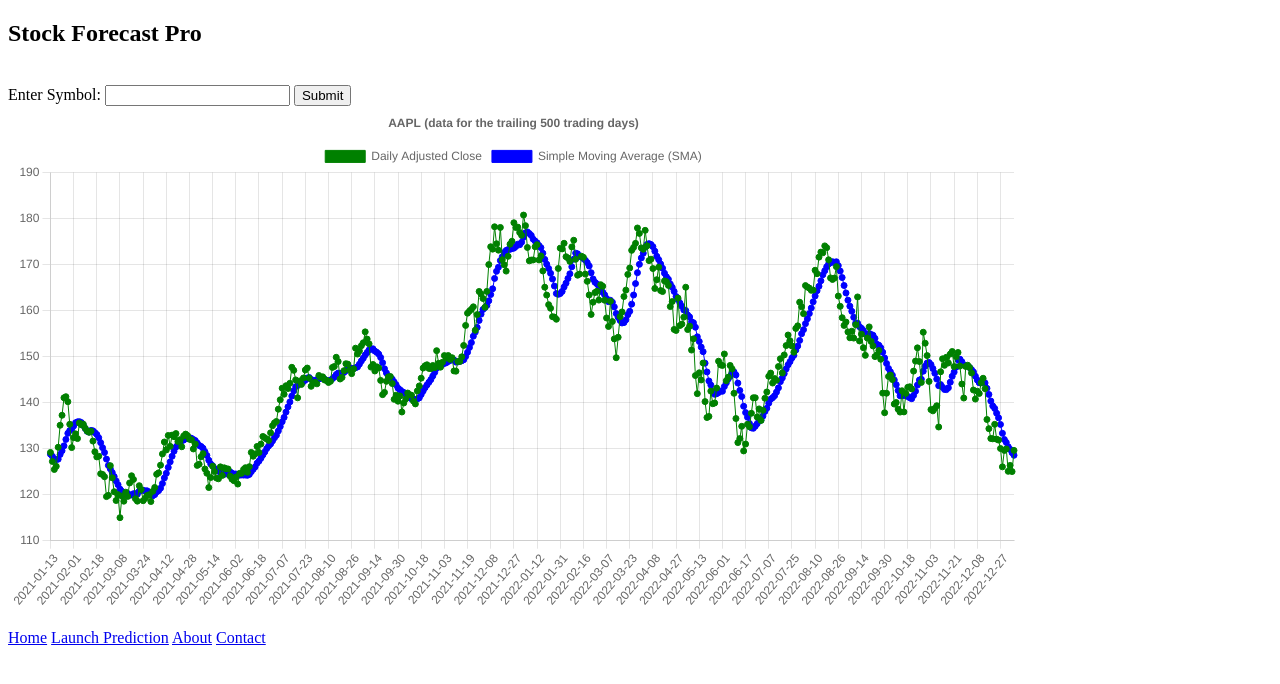
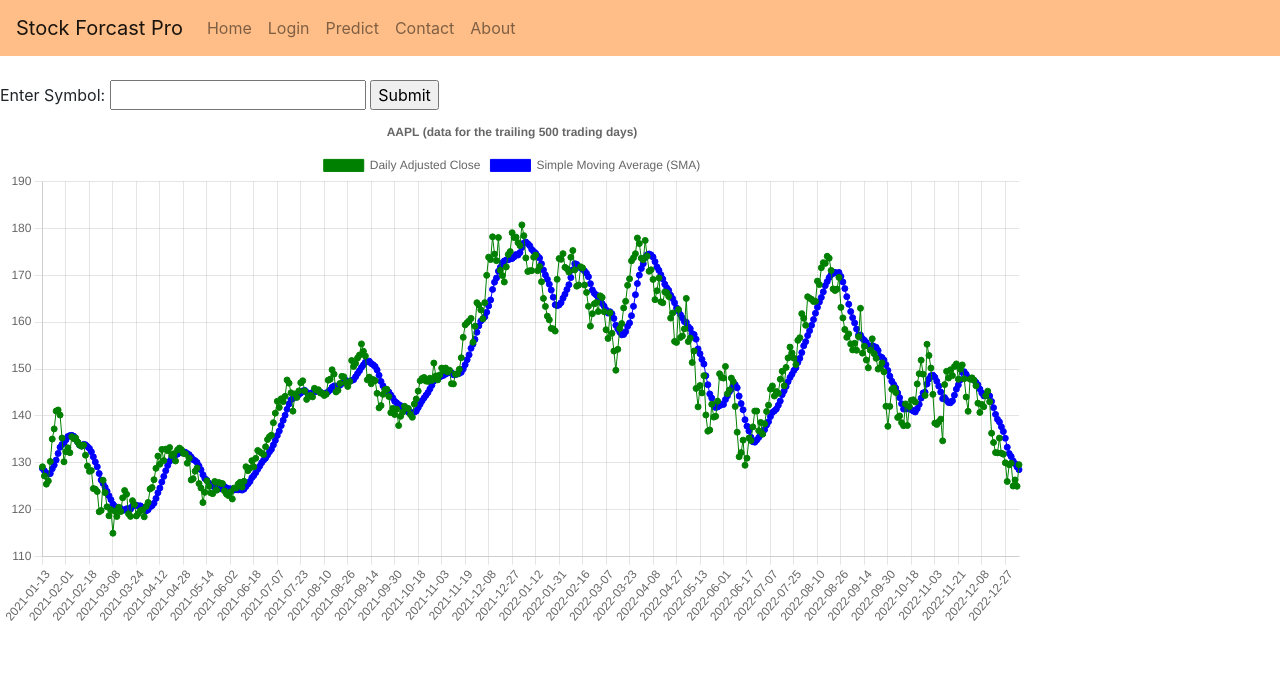
Before and after one commit to KianHaghighi/Stock-Forecast-Pro, a Django app: page / in a window 1280 px wide. Shown: the top 684 px of the page. Run offline with Django 4.2, Linux system fonts and the light colour scheme; data comes from the database, SQL or seed files in the repository; both versions use the stored data as it was after the commit; some libraries are stand-ins or nearby versions.

Commit message:
Second commit

```diff
--- a/settings.py
+++ b/settings.py
@@ -59,7 +59,7 @@ ROOT_URLCONF = "vis.urls"
 TEMPLATES = [
     {
         "BACKEND": "django.template.backends.django.DjangoTemplates",
-        "DIRS": [os.path.join(BASE_DIR, 'templates')],
+        "DIRS": [os.path.join(BASE_DIR, 'templates'), os.path.join(BASE_DIR,'templates','registration')],
         "APP_DIRS": True,
         "OPTIONS": {
             "context_processors": [
@@ -130,3 +130,5 @@ STATIC_URL = "static/"
 # https://docs.djangoproject.com/en/4.1/ref/settings/#default-auto-field
 
 DEFAULT_AUTO_FIELD = "django.db.models.BigAutoField"
+
+LOGIN_REDIRECT_URL = '/login/'
--- a/stockVisualizer/views.py
+++ b/stockVisualizer/views.py
@@ -1,8 +1,16 @@
 from django.shortcuts import render
+from .forms import LoginForm
 from django.http import HttpResponse
 from django.http import HttpRequest
 from django.views.decorators.csrf import csrf_exempt
+from django.contrib.auth.decorators import login_required
+from django.contrib.auth.forms import AuthenticationForm
+from django.contrib.auth.forms import UserCreationForm
 from .models import StockData
+
+
+from django.contrib.auth.models import User
+#from .forms import SignUpForm
 
 import requests
 import json
@@ -25,7 +33,29 @@ def about(request):
 def contact(request):
     return render(request, 'contact.html', {})
 
+def login(request):
+     form = AuthenticationForm()
+     return render(request, 'registration/login.html', {'form': form})
+
+def signup_view(request):
+    if request.method == 'POST':
+        form = UserCreationForm(request.POST)
+        if form.is_valid():
+            form.save()
+            # Log the user in and redirect to the home page
+    else:
+        form = UserCreationForm()
+    return render(request, 'signup.html', {'form': form})
+
+def profile_view(request):
+    if request.user.is_authenticated:
+        return render(request, 'profile.html', {'message': 'You are now logged in.'})
+    else:
+        return render(request, 'profile.html', {'message': 'Please login to access your profile.'})
+
 #using template "streamlit.html"
+#log-in required to view this
+@csrf_exempt
 def streamlit_view(request):
     return render(request, 'streamlit.html')
 
--- /dev/null
+++ b/templates/header.html
@@ -0,0 +1,29 @@
+<style>.orange-bg {
+    background-color: rgb(255, 190, 135);
+}
+}</style>
+<nav class="navbar navbar-expand-lg navbar-light orange-bg">
+    <a class="navbar-brand" href="#">Stock Forcast Pro</a>
+    <button class="navbar-toggler" type="button" data-toggle="collapse" data-target="#navbarNav" aria-controls="navbarNav" aria-expanded="false" aria-label="Toggle navigation">
+      <span class="navbar-toggler-icon"></span>
+    </button>
+    <div class="collapse navbar-collapse" id="navbarNav">
+      <ul class="navbar-nav">
+        <li class="nav-item">
+          <a class="nav-link" href="{% url 'home' %}">Home</a>
+        </li>
+        <li class="nav-item">
+            <a class="nav-link" href="{% url 'login' %}">Login</a>
+          </li>
+          <li class="nav-item">
+            <a class="nav-link" href="{% url 'streamlit_view' %}">Predict</a>
+          </li>
+          <li class="nav-item">
+            <a class="nav-link" href="{% url 'contact' %}">Contact</a>
+          </li>
+        <li class="nav-item">
+          <a class="nav-link" href="{% url 'about' %}">About</a>
+        </li>
+      </ul>
+    </div>
+  </nav>
--- a/templates/home.html
+++ b/templates/home.html
@@ -4,11 +4,10 @@
     <!--<link rel="stylesheet" href="style.css">-->
     <script src="https://cdn.jsdelivr.net/npm/chart.js@3.2.1/dist/chart.min.js"></script>
     <script src="https://code.jquery.com/jquery-3.6.0.min.js"></script>
-    <title>Stock Forecast Pro</title>
 </head>
+{% include 'header.html' %}
 
 <body>
-<h2>Stock Forecast Pro</h2>
 <br>
 <label for="ticker-input">Enter Symbol:</label>
 <input type="text" id="ticker-input">
@@ -26,15 +25,14 @@
       window.location.href = page;
     }
   </script>
-<!--This is my menu for the pages Home, About, and Contact-->
-  <a href ="{% url 'home' %}">Home</a>
-  <a href="{% url 'streamlit_view' %}">Launch Prediction</a>
-  <a href ="{% url 'about' %}">About</a>
-  <a href ="{% url 'contact' %}">Contact</a>
-
   <div>
     {{ output|safe }}
  </div>
+
+ <link rel="stylesheet" href="https://maxcdn.bootstrapcdn.com/bootstrap/4.0.0/css/bootstrap.min.css">
+ <script src="https://maxcdn.bootstrapcdn.com/bootstrap/4.0.0/js/bootstrap.min.js"></script>
+
+
 
 
   <script>
--- /dev/null
+++ b/templates/profile.html
@@ -0,0 +1,4 @@
+<!DOCTYPE html>
+<html>
+    <p>{{ message }}</p>
+</html>
--- a/urls.py
+++ b/urls.py
@@ -20,7 +20,9 @@ import prediction_app.views
 
 urlpatterns = [
     path("admin/", admin.site.urls),
+    path("account/", include('django.contrib.auth.urls')),
     path("", stockVisualizer.views.home),
     path('get_stock_data/', stockVisualizer.views.get_stock_data),
     path('/prediction_app/', include('prediction_app.urls')),
+    path('accounts/profile', stockVisualizer.views.profile_view, name='profile'),
 ]
--- a/vis/urls.py
+++ b/vis/urls.py
@@ -16,10 +16,9 @@ Including another URLconf
 #urls.py
 
 from django.contrib import admin
+from django.contrib.auth import views as auth_views
 from django.urls import path, include
 import sys
-sys.path.append('C:\\Users\\kianh\\vis')
-sys.path.append('C:\\Users\\kianh\\vis')
 import stockVisualizer.views
 import prediction_app.views
 
@@ -32,5 +31,8 @@ urlpatterns = [
     path('streamlit_view/', prediction_app.views.streamlit_prediction, name='streamlit_view'),
     path('home/', stockVisualizer.views.home, name='home'),
     path('about/',stockVisualizer.views.about, name='about'),
-    path('contact/', stockVisualizer.views.contact, name='contact')
+    path('contact/', stockVisualizer.views.contact, name='contact'),
+    path('login/', auth_views.LoginView.as_view(template_name='login.html'), name='login'),
+    path('signup/', stockVisualizer.views.signup_view, name='signup'),
+    path('accounts/profile/', stockVisualizer.views.profile_view, name='profile'),
 ]
```
Also changed, not shown: stockVisualizer/forms.py (added, +12 -0 lines), templates/login.html (added, +9 -0 lines), templates/signup.html (added, +8 -0 lines), db.sqlite3.
